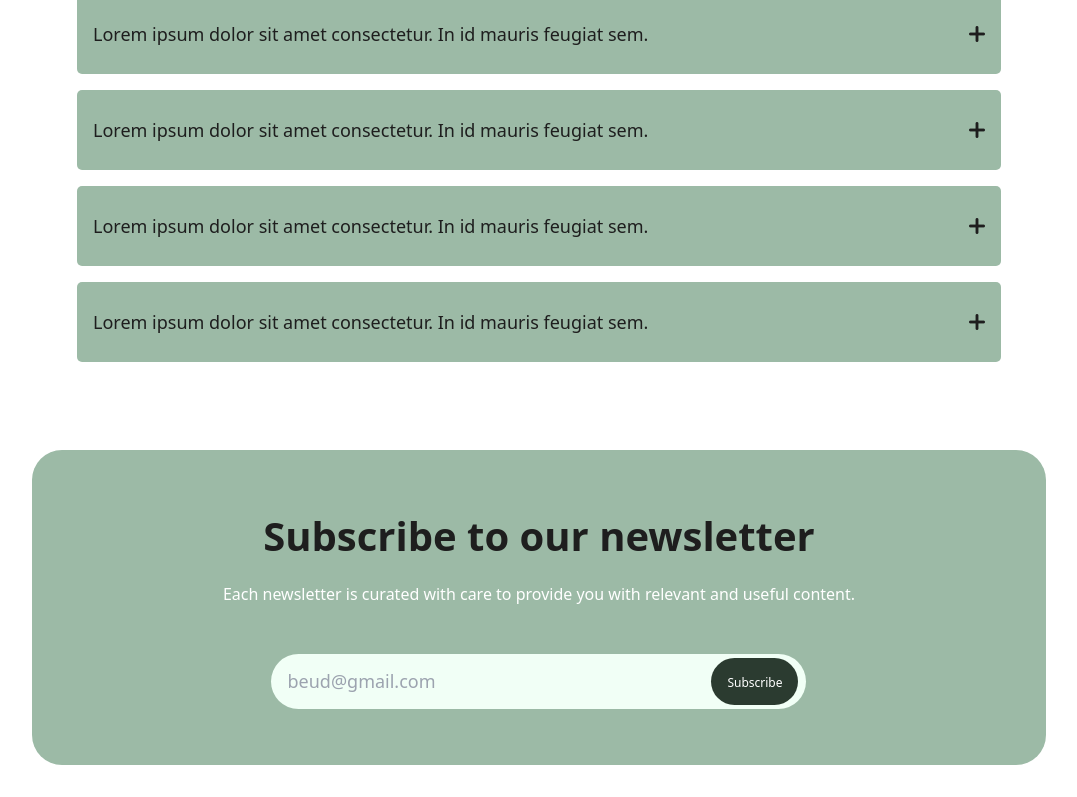
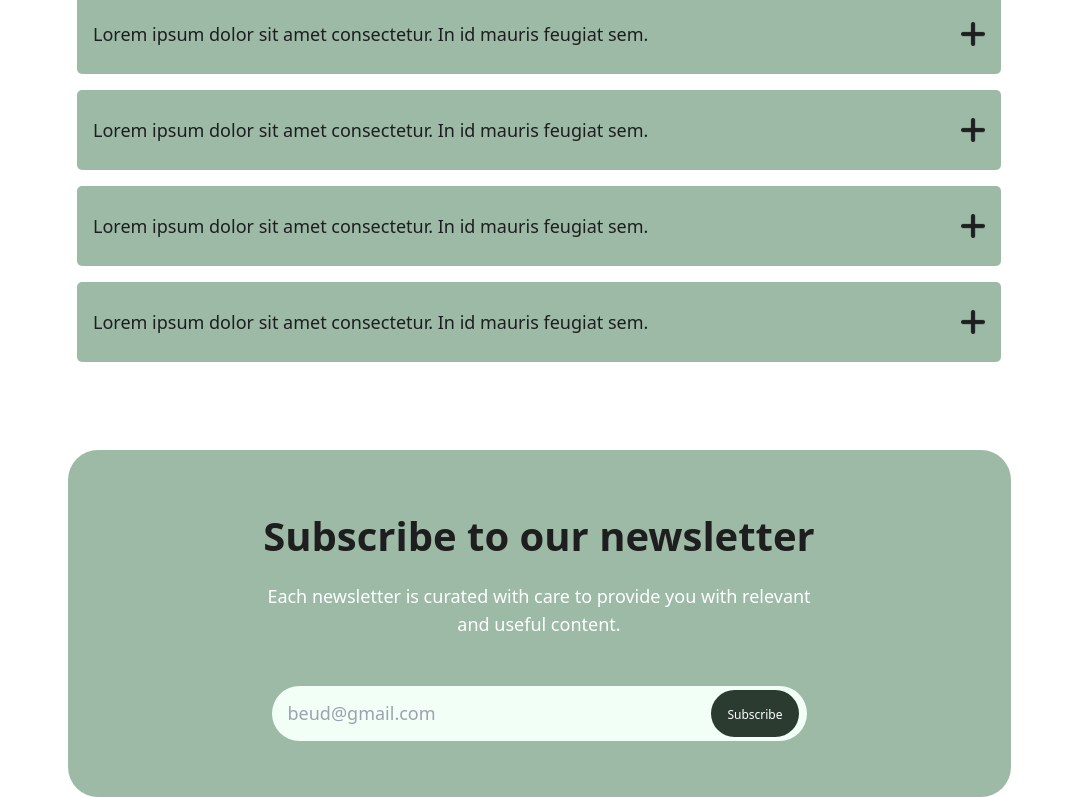
Before and after one commit to BowaDAO/Beud, a React (Vite) app: page / in a window 1280 px wide. Shown: the part 3404-4201 px from the top of the page, without its empty margins (101-1178 px from the left). Before the commit the page ends 4169 px from the top, so only its background shows below. Built offline with nearby package versions, Linux system fonts and the light colour scheme.

Commit message:
styles update

```diff
--- a/src/components/FAQ.jsx
+++ b/src/components/FAQ.jsx
@@ -14,11 +14,14 @@ const FAQ = ({ answer, question }) => {
     <article className="md:w-[786px] lg:w-[924px]">
       <div
         onClick={handleShow}
-        className="flex justify-between items-center lg:gap-3 bg-primary px-4 py-2 rounded-[5px] h-16 md:h-[72px] lg:h-[80px]"
+        className="flex justify-between items-center lg:gap-3 bg-primary px-4 py-2 rounded-[5px] h-16 md:h-[72px] lg:h-[80px] gap-2"
       >
         <h6 className="text-black text-base md:text-lg">{question}</h6>
         <button>
-          <img src={show ? icons.minus : icons.plus} className="h-4 w-4" />
+          <img
+            src={show ? icons.minus : icons.plus}
+            className="md:h-6 md:w-6 h-4 w-6"
+          />
         </button>
       </div>
 
--- a/src/containers/FAQs.jsx
+++ b/src/containers/FAQs.jsx
@@ -35,7 +35,7 @@ const FAQs = () => {
         <h2 className="text-2xl md:text-[40px] md:leading-[48px] text-black font-bold capitalize">
           frequently asked questions
         </h2>
-        <p className="text-base md:text-lg text-main font-medium max-w-[303px] md:max-w-[341px]">
+        <p className="text-base md:text-lg text-main font-medium max-w-[303px] md:max-w-[341px] ">
           Lorem ipsum dolor sit amet consectetur Lorem ipsum dolorLorem ipsum
           dolor
         </p>
--- a/src/containers/Newsletter.jsx
+++ b/src/containers/Newsletter.jsx
@@ -25,7 +25,7 @@ const Newsletter = () => {
             <h2 className="lg:text-[40px] md:text-[26px] text-black font-bold">
               Subscribe to our newsletter
             </h2>
-            <p className="text-base text-white font-medium">
+            <p className="md:text-lg text-base text-white font-medium lg:max-w-[561px]">
               Each newsletter is curated with care to provide you with relevant
               and useful content.
             </p>
```
